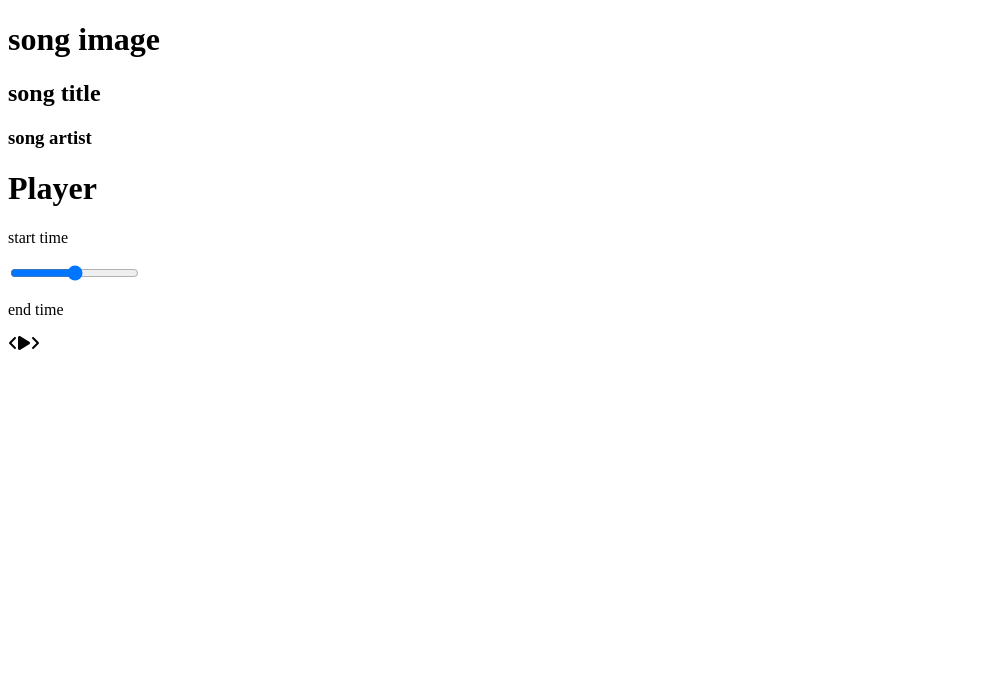
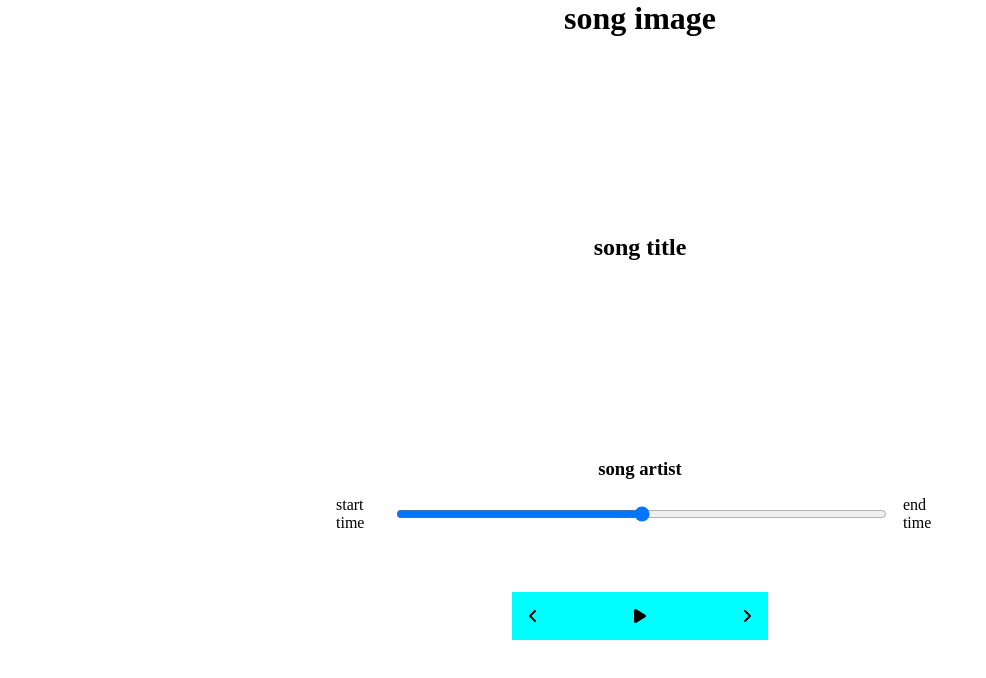
Before and after one commit to Adaaego/React-music, a React (Vite) app: page / in a window 1280 px wide. Shown: the top 678 px of the page, without its empty margins (0-986 px from the left). Built offline with nearby package versions, Linux system fonts and the light colour scheme.

Commit message:
added some styling - aligned elements using flex box

```diff
--- a/src/components/Player.jsx
+++ b/src/components/Player.jsx
@@ -5,18 +5,20 @@
 const Player = () => {
     return(
         <div className="player">
-            <h1>Player</h1>
-            <div>
+
+                <div className="time-control">
                 <p>start time</p>
                 <input type="range"></input>
                 <p>end time</p>
+                </div>
+
                 <div className="play-control">
                 <FontAwesomeIcon className="play" icon={faAngleLeft}/>
                 <FontAwesomeIcon className="play" icon={faPlay}/>
                 <FontAwesomeIcon className="play" icon={faAngleRight}/>
 
                 </div>
-            </div>
+
         </div>
     )
 }
--- /dev/null
+++ b/src/styles/_player.scss
@@ -0,0 +1,34 @@
+.player{
+    min-height: 20vh;
+    display: flex;
+   flex-direction: column;
+   justify-content: space-between;
+   align-items: center;
+
+
+}
+.time-control{
+    display: flex;
+    justify-content: space-between;
+    align-items: center;
+    width: 50%;
+
+    input{
+        width: 100%;
+        background-color: black;
+        padding: 1rem 2rem;
+    }
+
+    p{
+        padding: 1rem;
+    }
+   }
+
+   .play-control{
+    display: flex;
+    justify-content: space-between;
+    align-items: center;
+    padding: 1rem;
+    background-color: aqua;
+    width: 20%;
+   }
--- /dev/null
+++ b/src/styles/_song.scss
@@ -0,0 +1,7 @@
+.song-container{
+    min-height: 60vh;
+    display: flex;
+   flex-direction: column;
+   justify-content: space-between;
+   align-items: center;
+}
--- a/src/styles/app.scss
+++ b/src/styles/app.scss
@@ -3,3 +3,6 @@
     padding: 0;
     box-sizing: border-box;
 }
+
+@import './player';
+@import './song';
```
Also changed, not shown: src/App.jsx (+6 -2 lines).
